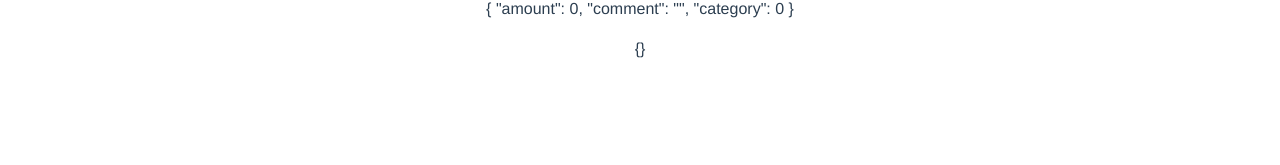
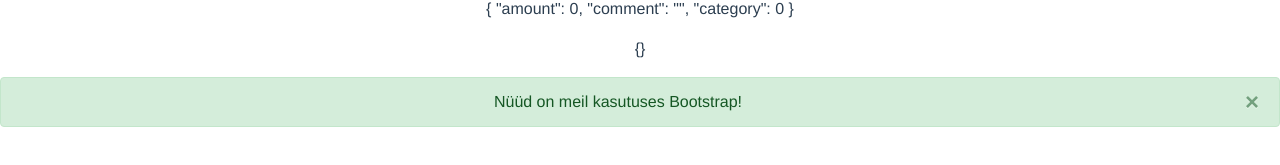
Before and after one commit to catmug/ITI0208-life, a Vue app in the folder web/: page / in a window 1280 px wide. Shown: the part 425-590 px from the top of the page. Built offline with nearby package versions, Linux system fonts and the light colour scheme; no server answers.

Commit message:
using bootstrap example

```diff
--- a/web/src/App.vue
+++ b/web/src/App.vue
@@ -3,18 +3,18 @@
         <img alt="Vue logo" src="./assets/logo.png">
         <expense-input-plain></expense-input-plain>
         <!--<CategoryDropdown></CategoryDropdown>-->
+        <hello-world></hello-world>
     </div>
 </template>
 
 <script>
-    import CategoryDropdown from "./components/CategoryDropdown";
     import ExpenseInputPlain from "./components/ExpenseInputPlain";
-
+    import HelloWorld from "./components/HelloWorld"
     export default {
         name: 'app',
         components: {
-            ExpenseInputPlain
-            // CategoryDropdown
+            ExpenseInputPlain,
+            HelloWorld
         },
         data() {
             return {
--- a/web/src/components/HelloWorld.vue
+++ b/web/src/components/HelloWorld.vue
@@ -1,16 +1,12 @@
 <template>
   <div class="hello">
     <h1>{{ msg }}</h1>
-    <p>
-      For a guide and recipes on how to configure / customize this project,<br>
-      check out the
-      <a href="https://cli.vuejs.org" target="_blank" rel="noopener">vue-cli documentation</a>.
-    </p>
-    <h3>Installed CLI Plugins</h3>
-    <ul>
-      <li><a href="https://github.com/vuejs/vue-cli/tree/dev/packages/%40vue/cli-plugin-babel" target="_blank" rel="noopener">babel</a></li>
-      <li><a href="https://github.com/vuejs/vue-cli/tree/dev/packages/%40vue/cli-plugin-eslint" target="_blank" rel="noopener">eslint</a></li>
-    </ul>
+    <div class="alert alert-success alert-dismissible fade show" role="alert">
+      Nüüd on meil kasutuses Bootstrap!
+      <button type="button" class="close" data-dismiss="alert" aria-label="Close">
+        <span aria-hidden="true">&times;</span>
+      </button>
+    </div>
   </div>
 </template>
 
```
